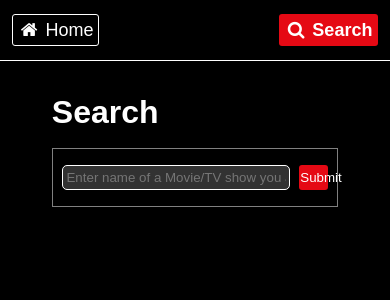
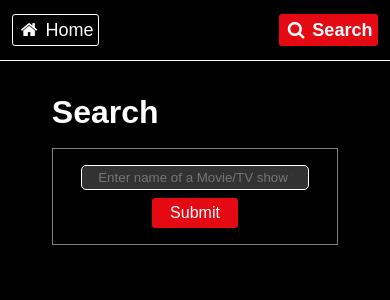
Before and after one commit to DewEnforcer/movie-series-browser-app-vue, a Vue app in the folder v@3/: page /search in a window 390 px wide. Shown: the top 300 px of the page. Built offline with nearby package versions, Linux system fonts and the light colour scheme; no server answers.

Commit message:
Quality of life search view styling changes

```diff
--- a/v@3/src/assets/main.css
+++ b/v@3/src/assets/main.css
@@ -275,7 +275,7 @@ input {
 .search-bar-wrapper input {
   width: 80%;
   height: 3vh;
-  padding: 0 .2rem;
+  padding: 0 1rem;
   box-sizing: border-box;
   background-color: rgb(50,50,50);
   border: 1px solid white;
@@ -287,12 +287,24 @@ input {
   background-color: #e50914;
   border-color: transparent;
   border-radius: 3px;
+  font-size: 100%
 }
 .search-bar-wrapper button:disabled {
   cursor: default;
   color: grey;
 }
-
+@media only screen and (max-width: 768px) {
+  .search-bar-wrapper form {
+    width: 100%;
+    flex-flow: column nowrap;
+    align-items: center;
+    gap: .5rem;
+  }
+  .search-bar-wrapper button {
+    width: 30%;
+    padding: 5px 0;
+  }
+}
 @media only screen and (max-width: 600px) {
   /* MovieList */
   .movie-list-btn {
```
